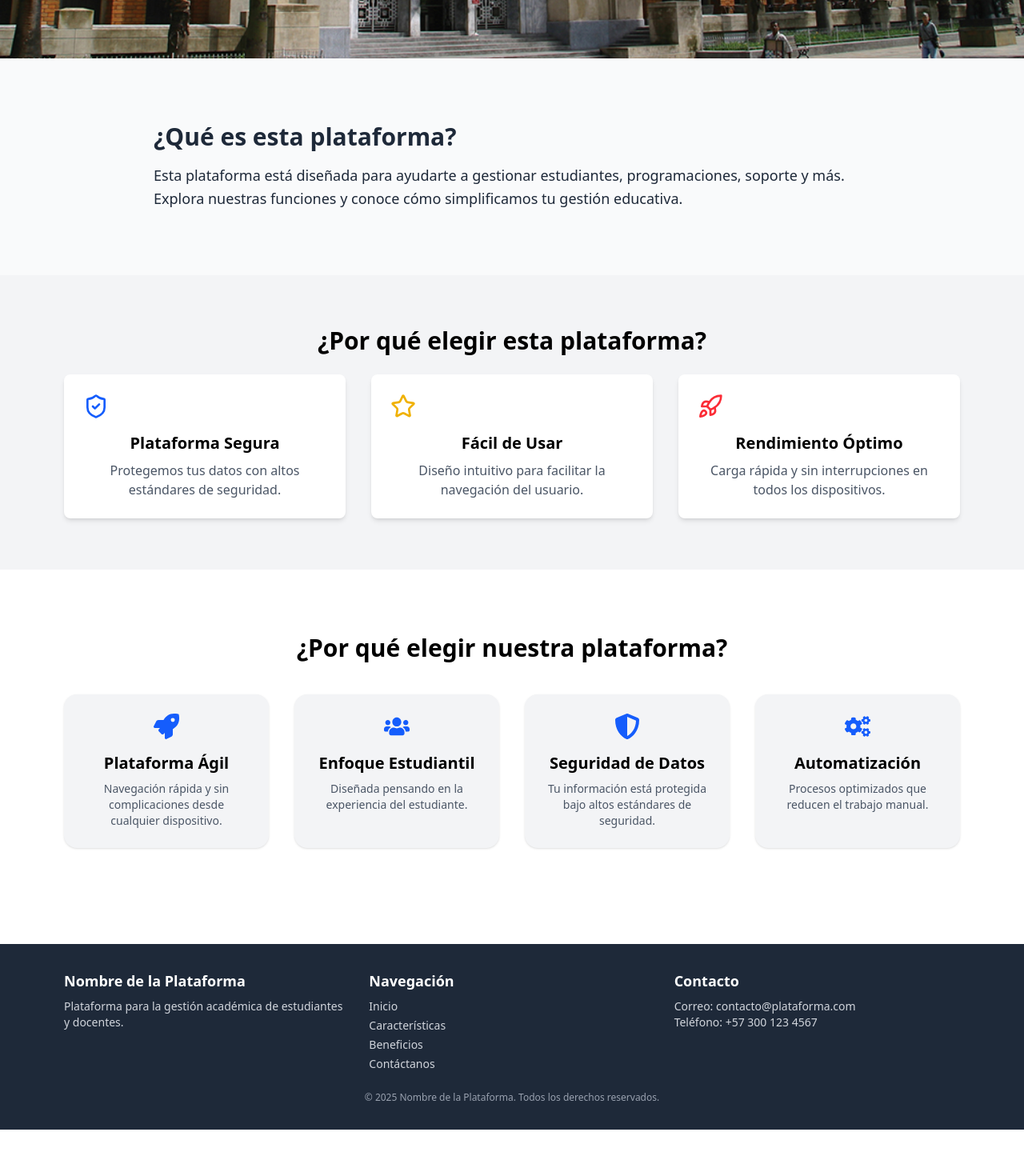
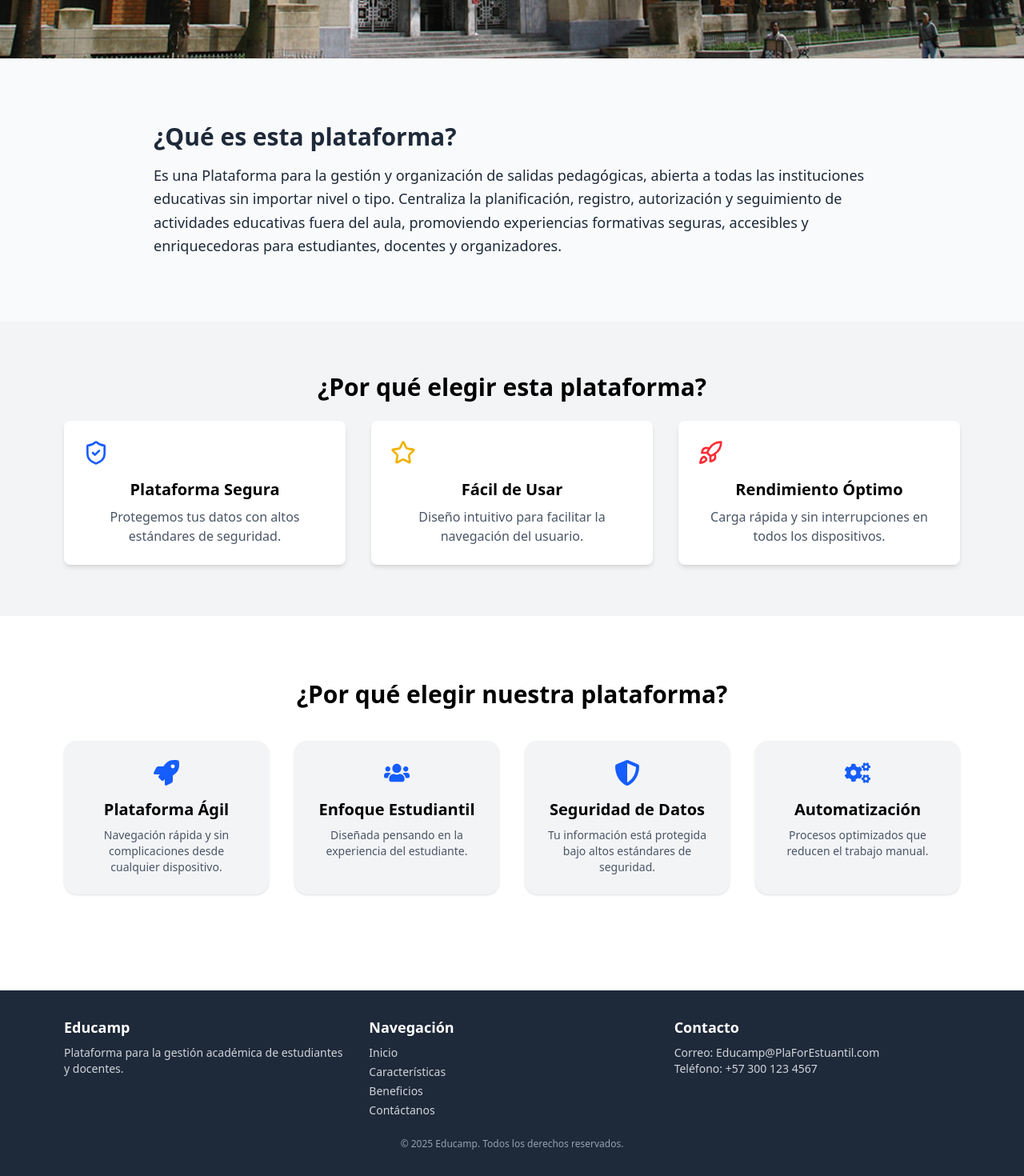
Before and after one commit to Cristian1BD/FrontendProyect, a React (Vite) app: page / in a window 1280 px wide. Shown: the part 743-2213 px from the top of the page at 80% size. Before the commit the page ends 2155 px from the top, so only its background shows below. Built offline with nearby package versions, Linux system fonts and the light colour scheme; no server answers.

Commit message:
CambioTextoLogin

```diff
--- a/src/components/ComponentsInicio/Footer.tsx
+++ b/src/components/ComponentsInicio/Footer.tsx
@@ -4,7 +4,7 @@ const Footer = () => {
         <div className="max-w-6xl mx-auto px-4 grid grid-cols-1 md:grid-cols-3 gap-6">
           {/* Información de la plataforma */}
           <div>
-            <h3 className="text-lg font-bold mb-2">Nombre de la Plataforma</h3>
+            <h3 className="text-lg font-bold mb-2">Educamp</h3>
             <p className="text-sm text-gray-300">
               Plataforma para la gestión académica de estudiantes y docentes.
             </p>
@@ -24,13 +24,13 @@ const Footer = () => {
           {/* Información de contacto */}
           <div>
             <h3 className="text-lg font-bold mb-2">Contacto</h3>
-            <p className="text-sm text-gray-300">Correo: contacto@plataforma.com</p>
+            <p className="text-sm text-gray-300">Correo: Educamp@PlaForEstuantil.com</p>
             <p className="text-sm text-gray-300">Teléfono: +57 300 123 4567</p>
           </div>
         </div>
 
         <div className="text-center text-xs text-gray-400 mt-6">
-          © {new Date().getFullYear()} Nombre de la Plataforma. Todos los derechos reservados.
+          © {new Date().getFullYear()} Educamp. Todos los derechos reservados.
         </div>
       </footer>
     );
--- a/src/components/ComponentsInicio/InicioContenido.tsx
+++ b/src/components/ComponentsInicio/InicioContenido.tsx
@@ -15,7 +15,7 @@ const InicioContenido = () => {
         style={{ backgroundImage: "url('museo-antioquia-head.jpg')" }} // nota: "public/" NO se incluye en el path
       >
         <h1 className="text-5xl md:text-6xl font-bold text-center drop-shadow-lg">
-                    Nombre de tu Plataforma
+          Educamp
         </h1>
         <a
           href="#contenido"
@@ -30,8 +30,10 @@ const InicioContenido = () => {
         <div className="max-w-4xl mx-auto">
           <h2 className="text-3xl font-semibold mb-4">¿Qué es esta plataforma?</h2>
           <p className="text-lg leading-relaxed">
-                        Esta plataforma está diseñada para ayudarte a gestionar estudiantes, programaciones,
-                        soporte y más. Explora nuestras funciones y conoce cómo simplificamos tu gestión educativa.
+            Es una Plataforma para la gestión y organización de salidas pedagógicas,
+            abierta a todas las instituciones educativas sin importar nivel o tipo.
+            Centraliza la planificación, registro, autorización y seguimiento de actividades educativas fuera del aula,
+            promoviendo experiencias formativas seguras, accesibles y enriquecedoras para estudiantes, docentes y organizadores.
           </p>
         </div>
       </section>
--- a/src/components/Layout/Header.tsx
+++ b/src/components/Layout/Header.tsx
@@ -1,9 +1,9 @@
 const Header = () => (
   <header className="flex flex-col sm:flex-row items-center justify-between px-4 sm:px-6 py-4 border-b border-blue-200 bg-white shadow-sm gap-4">
-    <div className="text-base font-semibold text-blue-900">Grupo</div>
+    <div className="text-base font-semibold text-blue-900"></div>
     <div className="flex flex-col sm:flex-row items-center gap-3 w-full sm:w-auto">
       <button className="bg-blue-900 hover:bg-blue-800 text-white px-4 py-2 rounded-lg text-sm shadow w-full sm:w-auto">
-        Docente
+        Usuario/Administrador/Estudiante
       </button>
       <img
         src="https://via.placeholder.com/32"
--- a/src/components/Layout/ResponsiveLayout.tsx
+++ b/src/components/Layout/ResponsiveLayout.tsx
@@ -20,7 +20,7 @@ const ResponsiveLayout = ({ children, onSelectItem }: ResponsiveLayoutProps) =>
 
       {/* Sidebar mobile toggle */}
       <div className="md:hidden bg-blue-900 text-white flex justify-between items-center px-4 py-3">
-        <span className="font-bold text-lg">Nombre De La Plataforma</span>
+        <span className="font-bold text-lg">Educamp</span>
         <button
           onClick={() => setSidebarOpen(!sidebarOpen)}
           className="text-white focus:outline-none"
--- a/src/components/Layout/Sidebar/Sidebar.tsx
+++ b/src/components/Layout/Sidebar/Sidebar.tsx
@@ -45,7 +45,7 @@ const Sidebar: React.FC<SidebarProps> = ({ onSelectItem }) => {
   return (
     <aside className="w-64 min-h-screen bg-gradient-to-b from-blue-900 via-blue-800 to-blue-600 text-white shadow-md">
       <div className="p-6 border-b border-blue-500">
-        <h1 className="text-2xl font-extrabold tracking-wide text-white">Nombre De La Plataforma</h1>
+        <h1 className="text-2xl font-extrabold tracking-wide text-white">Educamp</h1>
       </div>
       <nav className="flex flex-col gap-2 p-4">
         {menuItems.map((item, index) => (
--- a/src/pages/Login.tsx
+++ b/src/pages/Login.tsx
@@ -46,7 +46,7 @@ const Login: React.FC = () => {
   return (
     <div className="min-h-screen flex items-center justify-center bg-gradient-to-br from-blue-900 via-blue-800 to-blue-500 px-4">
       <div className="w-full max-w-sm bg-white rounded-2xl shadow-lg p-8 space-y-6 text-center">
-        <h1 className="text-3xl font-bold text-blue-900">Nombre De La Plataforma</h1>
+        <h1 className="text-3xl font-bold text-blue-900">Educamp Login</h1>
 
         <div className="space-y-2">
           <h2 className="text-lg font-semibold text-gray-800">Inicia sesión en tu cuenta</h2>
```
Lines whose indentation alone changed are shown as unchanged.
